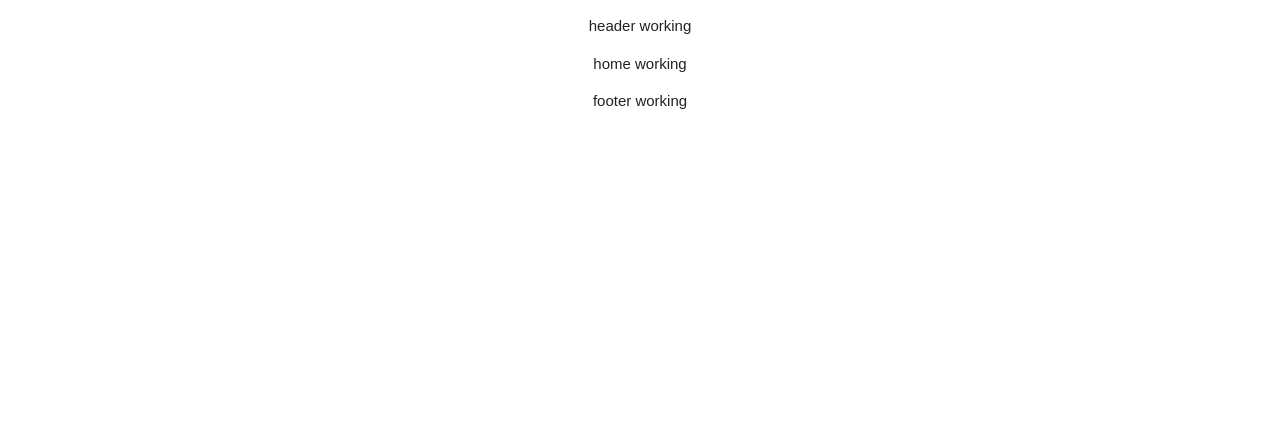
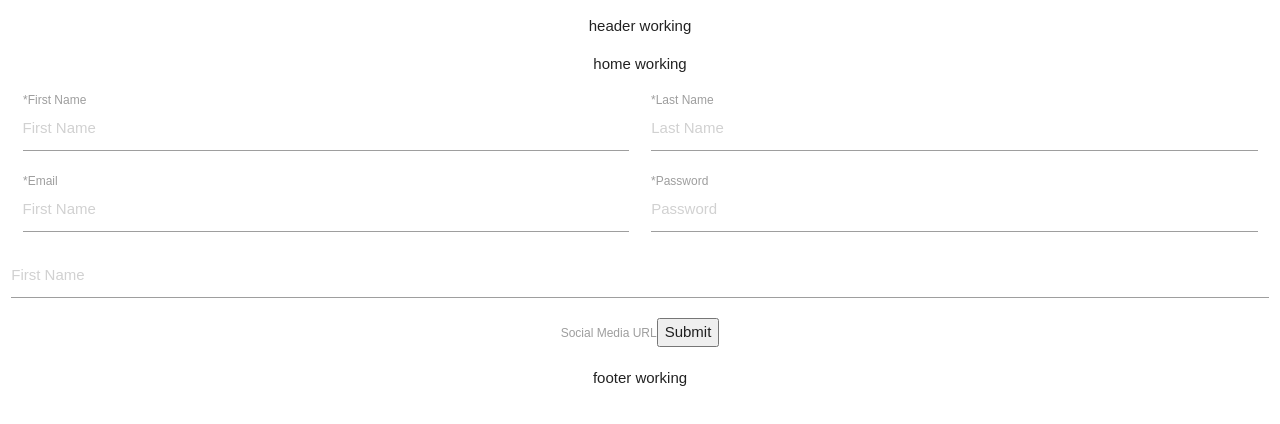
Before and after one commit to huythai5205/SkedgeLife, a React (Create React App) app in the folder client/: page / in a window 1280 px wide. Shown: the top 424 px of the page. Built offline with nearby package versions, Linux system fonts and the light colour scheme.

Commit message:
need to make api call in form

```diff
--- a/client/src/App.jsx
+++ b/client/src/App.jsx
@@ -5,6 +5,7 @@ import './App.css';
 //components
 import Header from './components/header/header';
 import Footer from './components/footer/footer';
+import CreateUserForm from './components/createUserForm/createUserForm';
 //pages
 import Home from './pages/home/home';
 
@@ -15,6 +16,7 @@ class App extends Component {
         <div className="App">
           <Header />
           <Route exact path='/' component={Home} />
+          <CreateUserForm />
           <Footer />
         </div>
       </Router>
--- a/client/src/components/createUserForm/createUserForm.jsx
+++ b/client/src/components/createUserForm/createUserForm.jsx
@@ -2,36 +2,55 @@ import React, { Component } from 'react';
 import './createUserForm.css';
 
 export default class createUserForm extends Component {
+    constructor(props) {
+        super(props);
+        this.state = {
+            firstName: '',
+            lastName: '',
+            email: '',
+            password: '',
+            socialURL: ''
+        }
+
+        this.change = this.change.bind(this);
+        this.onSubmit = this.onSubmit.bind(this);
+    }
+
+
+    change = e => {
+        this.setState({ [e.target.name]: e.target.value });
+    }
+
+    onSubmit(e) {
+        e.preventDefault();
+        console.log(this.state);
+    }
+
     render() {
         return (
             <div className="create-user-form">
 
                 <div className="row">
                     <form className="col s12">
-                        <div class="row">
-                            <div class="input-field col s6">
-                                <input placeholder="First Name" id="first_name" type="text" class="validate" />
-                                <label for="first_name">*First Name</label>
-                            </div>
-                            <div class="input-field col s6">
-                                <input id="Last Name" type="text" class="validate" />
-                                <label for="last_name">*Last Name</label>
-                            </div>
+                        <div className="input-field col s6">
+                            <input placeholder="First Name" id="first_name" type="text" name="firstName" onChange={this.change} />
+                            <label htmlFor="first_name">*First Name</label>
                         </div>
-                        <div class="row">
-                            <div class="input-field col s6">
-                                <input placeholder="First Name" id="first_name" type="text" class="validate" />
-                                <label for="first_name">*Email</label>
-                            </div>
-                            <div class="input-field col s6">
-                                <input id="Last Name" type="text" class="validate" />
-                                <label for="last_name">*Password</label>
-                            </div>
+                        <div className="input-field col s6">
+                            <input placeholder="Last Name" id="Last Name" type="text" name="lastName" onChange={this.change} />
+                            <label htmlFor="last_name">*Last Name</label>
                         </div>
-                        <div class="row">
-                            <input placeholder="First Name" id="first_name" type="text" class="validate" />
-                            <label for="first_name">Social Media URL</label>
+                        <div className="input-field col s6">
+                            <input placeholder="First Name" id="first_name" type="text" name="email" onChange={this.change} />
+                            <label htmlFor="first_name">*Email</label>
                         </div>
+                        <div className="input-field col s6">
+                            <input placeholder="Password" id="Last Name" type="text" name="password" onChange={this.change} />
+                            <label htmlFor="last_name">*Password</label>
+                        </div>
+                        <input placeholder="First Name" id="first_name" type="text" name="socialURL" onChange={this.change} />
+                        <label htmlFor="first_name">Social Media URL</label>
+                        <button onClick={this.onSubmit}>Submit</button>
                     </form>
                 </div>
 
```
Also changed, not shown: 1 other file (tests, documents, lock files or other folders).
